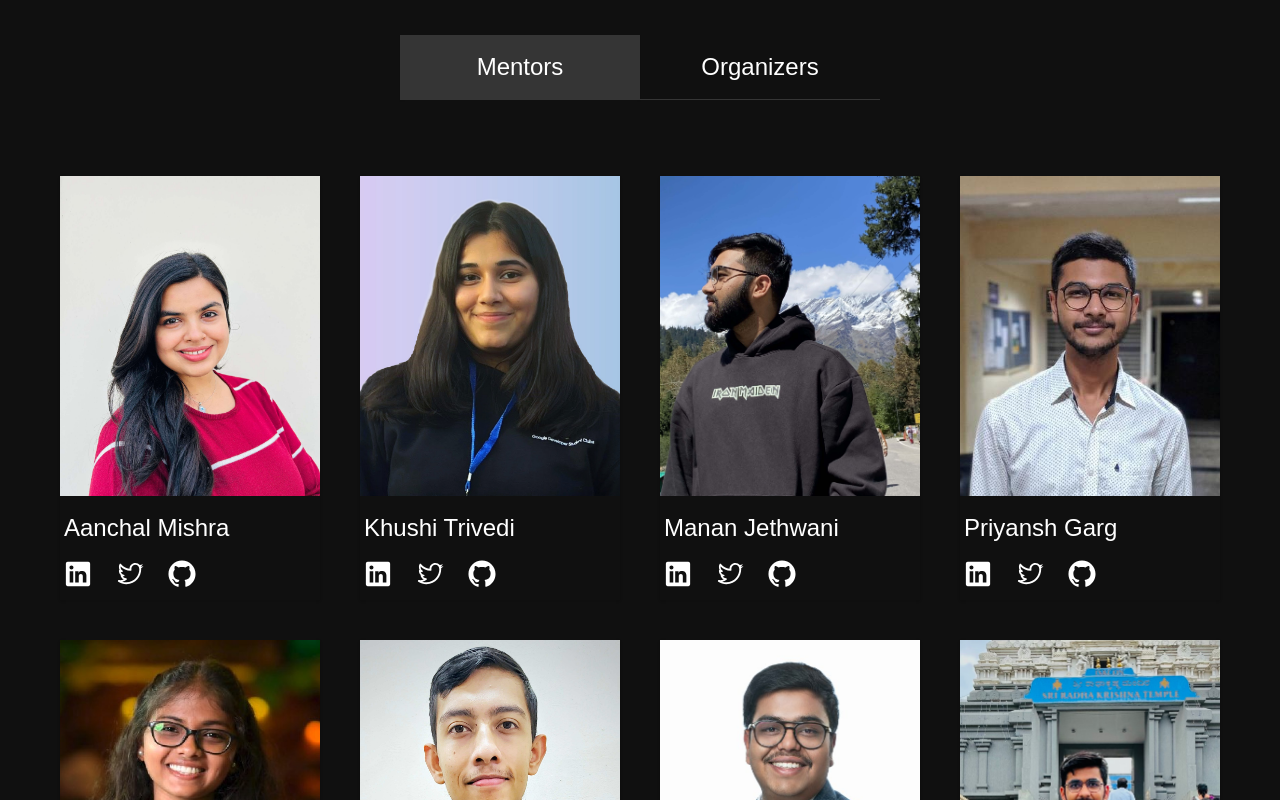
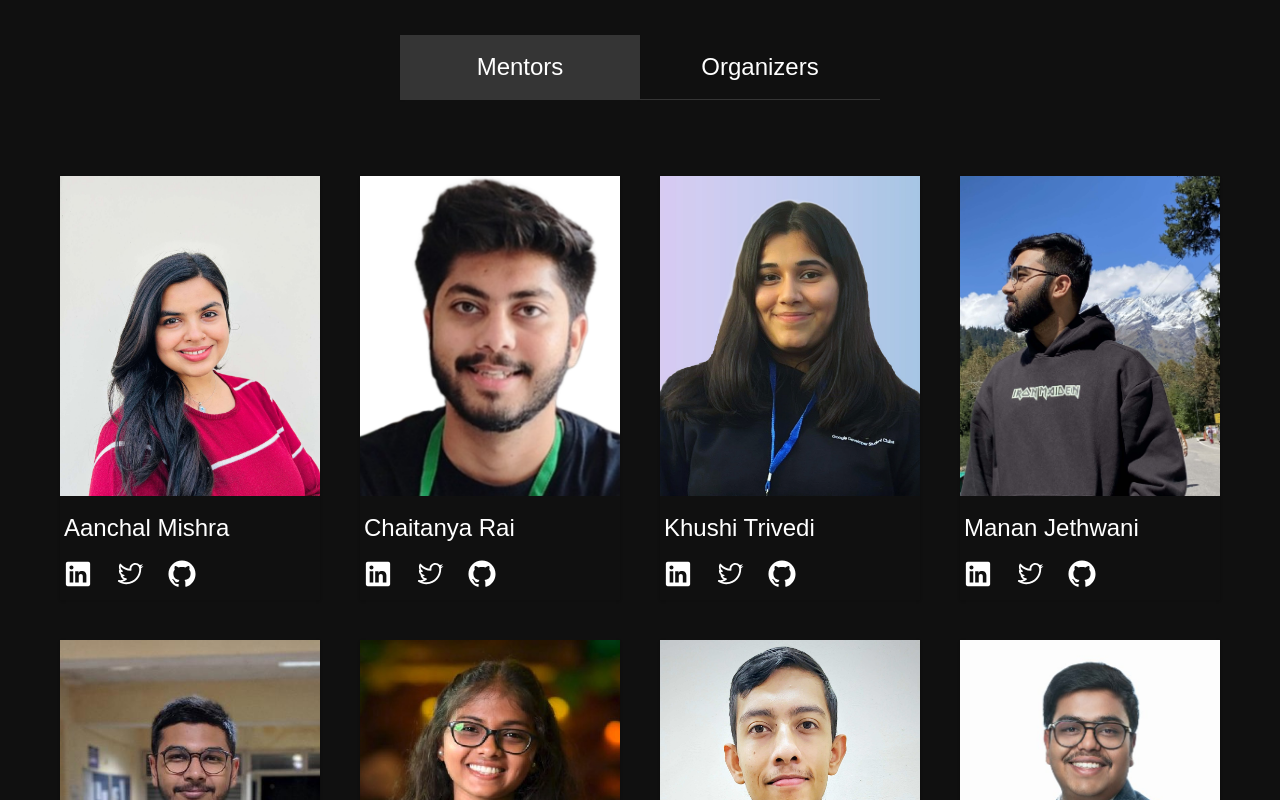
Before and after one commit to BitByte-TPC/hackbyte, a Next.js app: page /humans in a window 1280 px wide. Shown: the part 409-1209 px from the top of the page. Built offline with nearby package versions, Linux system fonts and the light colour scheme; a web font is replaced by a local one.

Commit message:
Updated mentors page

```diff
--- a/app/humans/page.jsx
+++ b/app/humans/page.jsx
@@ -31,6 +31,7 @@ import siddhant from "@/public/humansPage/siddhant.jpeg";
 import sagar from "@/public/humansPage/sagar.jpg";
 import yashika from "@/public/humansPage/yashika.jpeg";
 import vedant from "@/public/humansPage/vedant.jpeg";
+import chaitanya from "@/public/humansPage/chaitanaya.png";
 
 import FooterAnimation from "@/components/FooterAnimation";
 import Footer from "@/components/Footer";
@@ -203,6 +204,13 @@ export default function Team() {
       github: "https://github.com/mishra-aanchal",
     },
     {
+      name: "Chaitanya Rai",
+      profilepic: chaitanya,
+      linkedin: "https://www.linkedin.com/in/chaitanya-rai/",
+      twitter: "https://twitter.com/Chaitanyarai19",
+      github: "https://github.com/chaitanyarai19/",
+    },
+    {
       name: "Khushi Trivedi",
       profilepic: khushi,
       linkedin: "https://www.linkedin.com/in/trivedi-khushi/",
```
Also changed, not shown: public/humansPage/chaitanaya.png (added).
